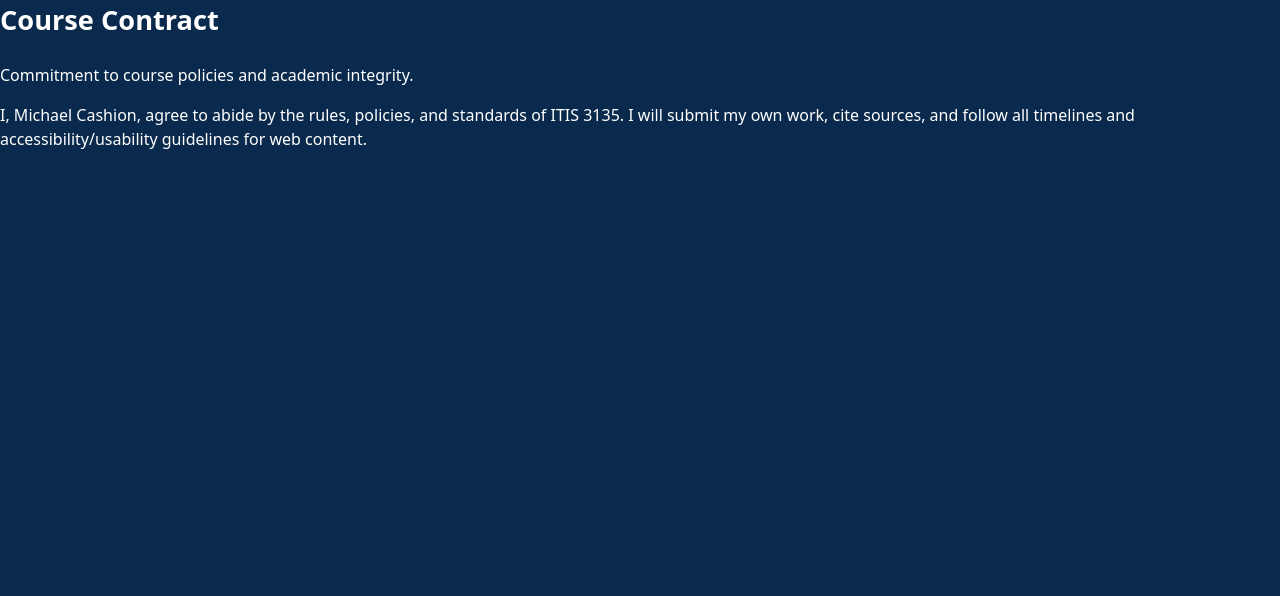
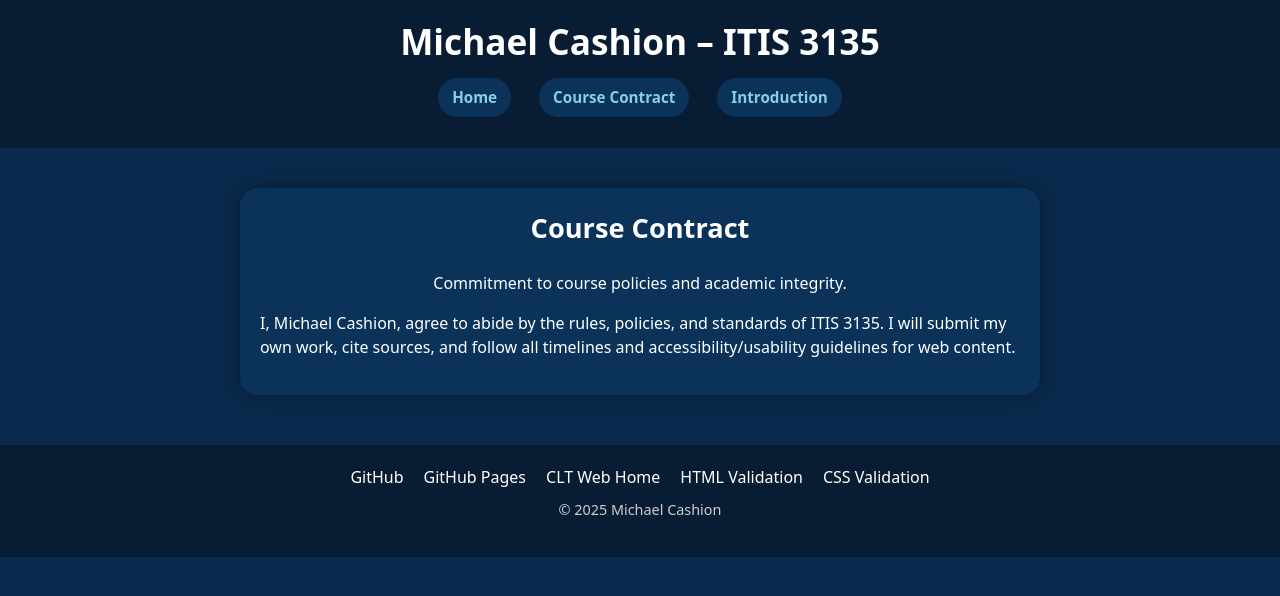
Before and after one commit to mcashio5/itis3135-react, a React (Vite) app: page /contract in a window 1280 px wide. Shown: the top 596 px of the page. Built offline with nearby package versions, Linux system fonts and the light colour scheme.

Commit message:
Update Contract.jsx

```diff
--- a/src/Contract.jsx
+++ b/src/Contract.jsx
@@ -1,22 +1,26 @@
-import { useEffect } from 'react';
+import Header from "./Header.jsx";
+import Footer from "./Footer.jsx";
 
 export default function Contract() {
-  useEffect(() => {
-    document.title = 'Course Contract – ITIS 3135 – Michael Cashion';
-  }, []);
-
   return (
     <>
+      <Header />
+
+      <main>
         <h2>Course Contract</h2>
         <p className="tagline">
           Commitment to course policies and academic integrity.
         </p>
 
         <p>
-        I, Michael Cashion, agree to abide by the rules, policies, and standards
-        of ITIS 3135. I will submit my own work, cite sources, and follow all
-        timelines and accessibility/usability guidelines for web content.
+          I, Michael Cashion, agree to abide by the rules, policies, and
+          standards of ITIS 3135. I will submit my own work, cite sources, and
+          follow all timelines and accessibility/usability guidelines for web
+          content.
         </p>
+      </main>
+
+      <Footer />
     </>
   );
 }
```
Lines whose indentation alone changed are shown as unchanged.
